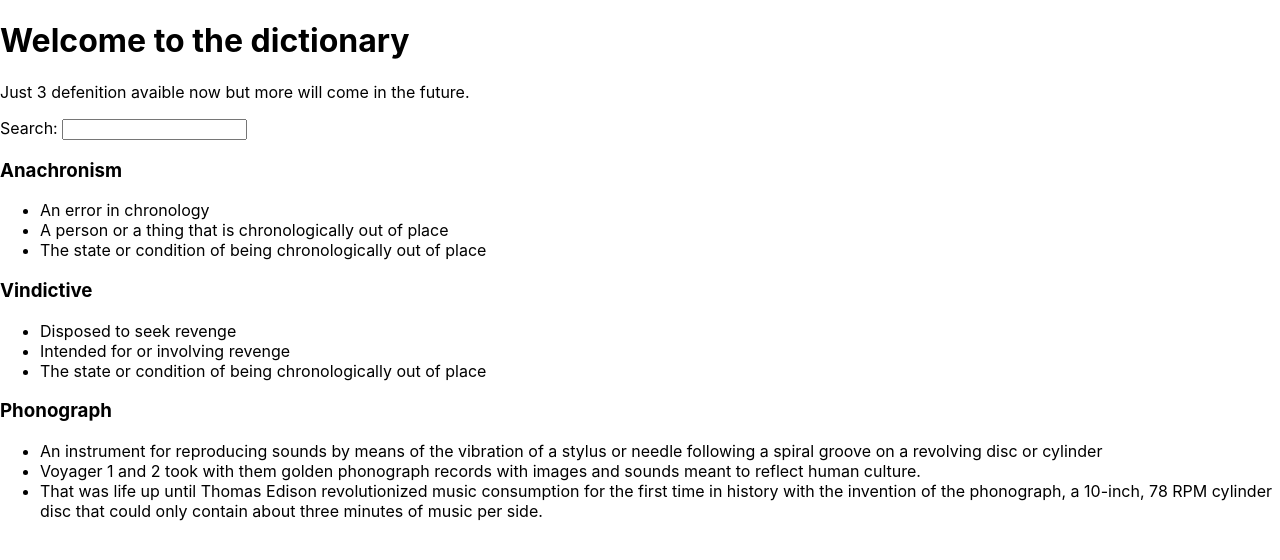
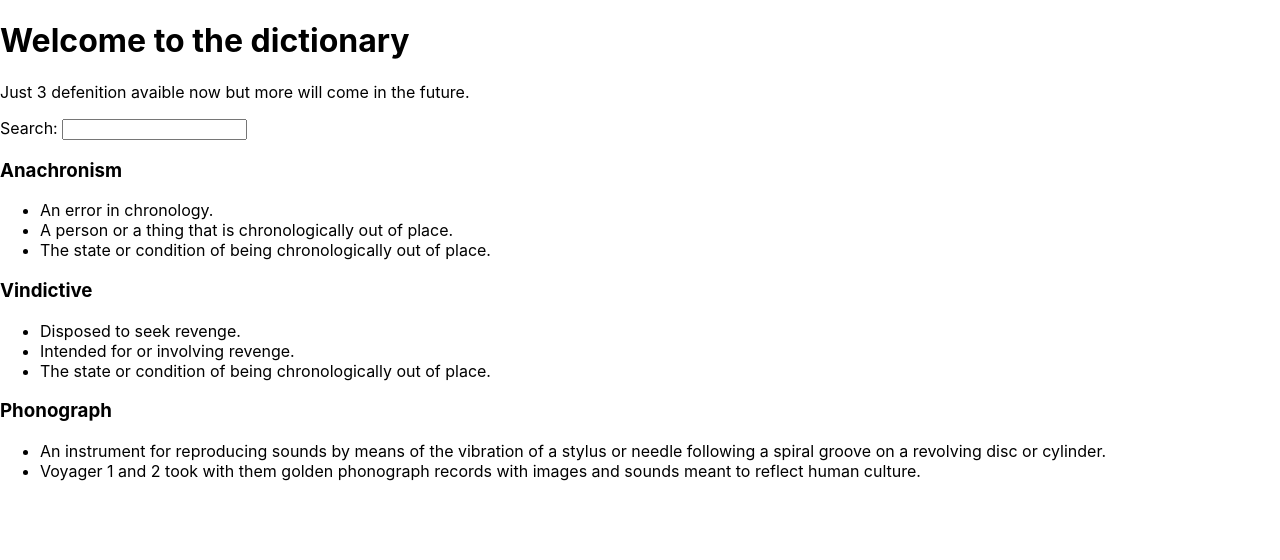
Before and after one commit to TimoDir/road-to-react, a React (Create React App) app: page / in a window 1280 px wide. Shown: the top 560 px of the page. Built offline with nearby package versions, Linux system fonts and the light colour scheme.

Commit message:
creating component Word inside the component List with the help of a props

```diff
--- a/src/App.js
+++ b/src/App.js
@@ -4,19 +4,32 @@ function List(props){
   return (
     <article>
       {props.list.map((word) =>{
-        return (<div key={word.id}>
-          <h3>{word.title}</h3>
-          <ul>
-            <li>{word.def1}</li>
-            <li>{word.def2}</li>
-            <li>{word.def3}</li>
-          </ul>
-        </div>);
+        return <Word key={word.objectID} info={word} />
         }
       )}
     </article>
   );
 };
+
+function Word(props){
+
+  const definitions=()=>{
+    const definition = [];
+    for (let index = 0; index < props.info.def.length; index++) {
+      definition.push((<li key={props.info.def.arrayID}>{props.info.def[index]}</li>))
+    }
+    return definition
+  };
+
+  return(
+    <div key={props.info.id}>
+    <h3>{props.info.title}</h3>
+    <ul>
+      {definitions()}
+    </ul>
+  </div>
+  );
+}
 
 function Search(){
   return(
@@ -29,19 +42,18 @@ function Search(){
 
 function App() {
   const dict = [{
-    def1: 'An error in chronology',
-    def2: 'A person or a thing that is chronologically out of place',
-    def3: 'The state or condition of being chronologically out of place',
+    def:  ['An error in chronology.',
+          'A person or a thing that is chronologically out of place.',
+          'The state or condition of being chronologically out of place.'],
     id: 0,
     title: 'Anachronism'},
-    {def1: 'Disposed to seek revenge',
-    def2: 'Intended for or involving revenge',
-    def3: 'The state or condition of being chronologically out of place',
+    {def: ['Disposed to seek revenge.',
+          'Intended for or involving revenge.',
+          'The state or condition of being chronologically out of place.',],
     id: 1,
     title: 'Vindictive'},
-    {def1: 'An instrument for reproducing sounds by means of the vibration of a stylus or needle following a spiral groove on a revolving disc or cylinder',
-    def2: 'Voyager 1 and 2 took with them golden phonograph records with images and sounds meant to reflect human culture.',
-    def3: 'That was life up until Thomas Edison revolutionized music consumption for the first time in history with the invention of the phonograph, a 10-inch, 78 RPM cylinder disc that could only contain about three minutes of music per side.',
+    {def: ['An instrument for reproducing sounds by means of the vibration of a stylus or needle following a spiral groove on a revolving disc or cylinder.',
+          'Voyager 1 and 2 took with them golden phonograph records with images and sounds meant to reflect human culture.',],
     id: 2,
     title: 'Phonograph '}];
 
```
